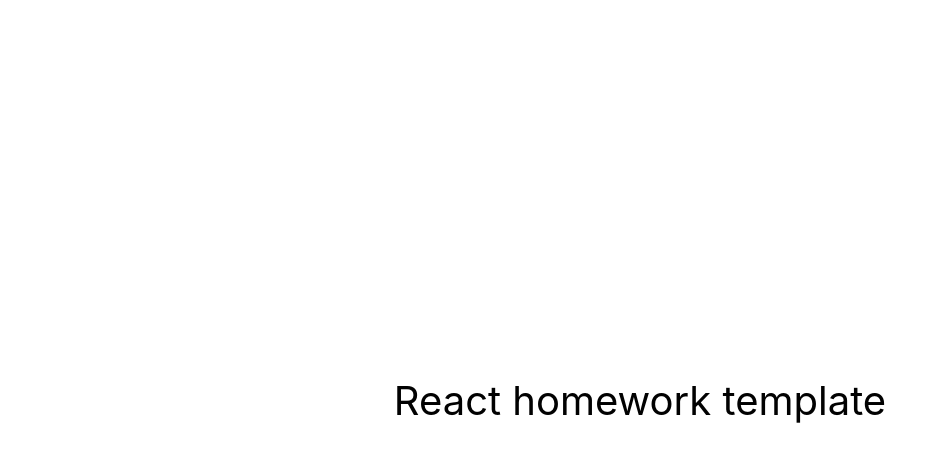
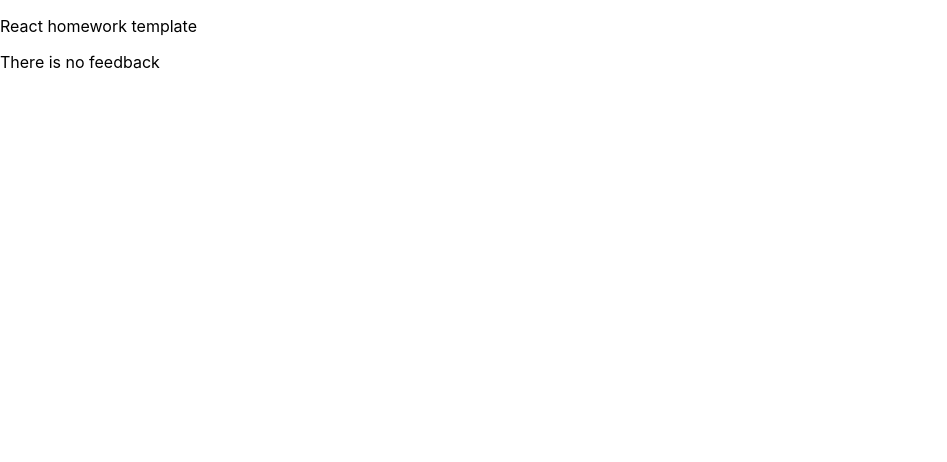
Before and after one commit to INRGI/goit-react-hw-02-feedback, a React (Create React App) app: page / in a window 1280 px wide. Shown: the top 462 px of the page, without its empty margins (0-947 px from the left). Built offline with nearby package versions, Linux system fonts and the light colour scheme.

Commit message:
add notification component

```diff
--- a/package.json
+++ b/package.json
@@ -9,6 +9,7 @@
     "@testing-library/jest-dom": "^5.16.3",
     "@testing-library/react": "^12.1.4",
     "@testing-library/user-event": "^13.5.0",
+    "prop-types": "^15.8.1",
     "react": "^18.1.0",
     "react-dom": "^18.1.0",
     "react-scripts": "5.0.1",
--- a/src/components/App/App.jsx
+++ b/src/components/App/App.jsx
@@ -1,16 +1,19 @@
-export const App = () => {
-  return (
-    <div
-      style={{
-        height: '100vh',
-        display: 'flex',
-        justifyContent: 'center',
-        alignItems: 'center',
-        fontSize: 40,
-        color: '#010101'
-      }}
-    >
-      React homework template
-    </div>
-  );
+import Notification from "components/Notification";
+import { Component } from "react";
+
+export class App extends Component{
+  state = {
+    good: 0,
+    neutral: 0,
+    bad: 0
+  };
+
+  render() {
+    return (
+      <div>
+        <p>React homework template</p>
+        <Notification message="There is no feedback"/>
+      </div>
+    );
+  }
 };
--- a/src/components/Notification/Notification.jsx
+++ b/src/components/Notification/Notification.jsx
@@ -1,5 +1,11 @@
-const Notification = () => {
-    return
+import PropTypes from 'prop-types';
+
+const Notification = ({ message }) => {
+    return <p>{message}</p>
 };
 
+Notification.propTypes = {
+    message: PropTypes.string.isRequired,
+}
+
 export default Notification;
```
Also changed, not shown: 1 other file (tests, documents, lock files or other folders).
